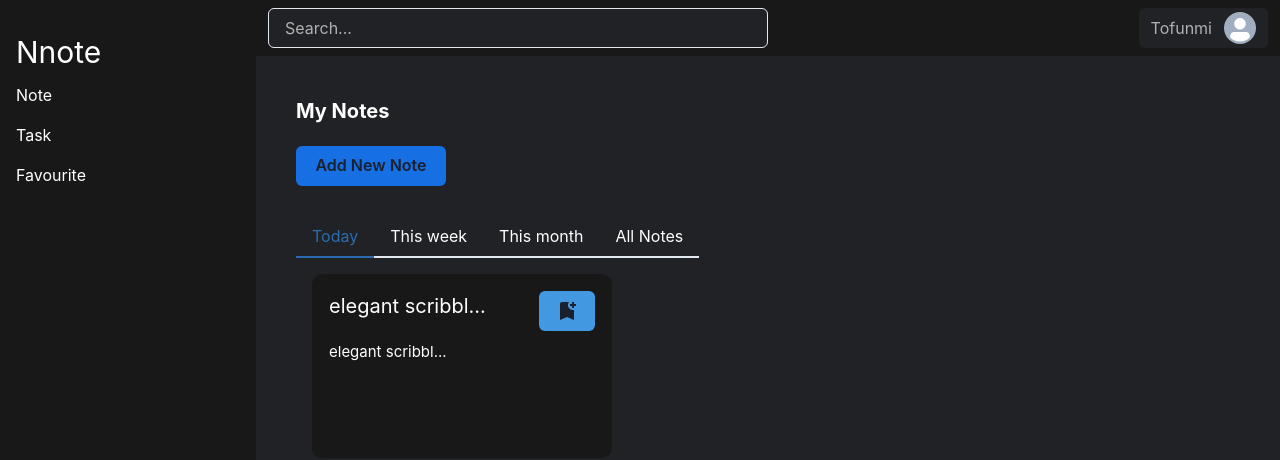
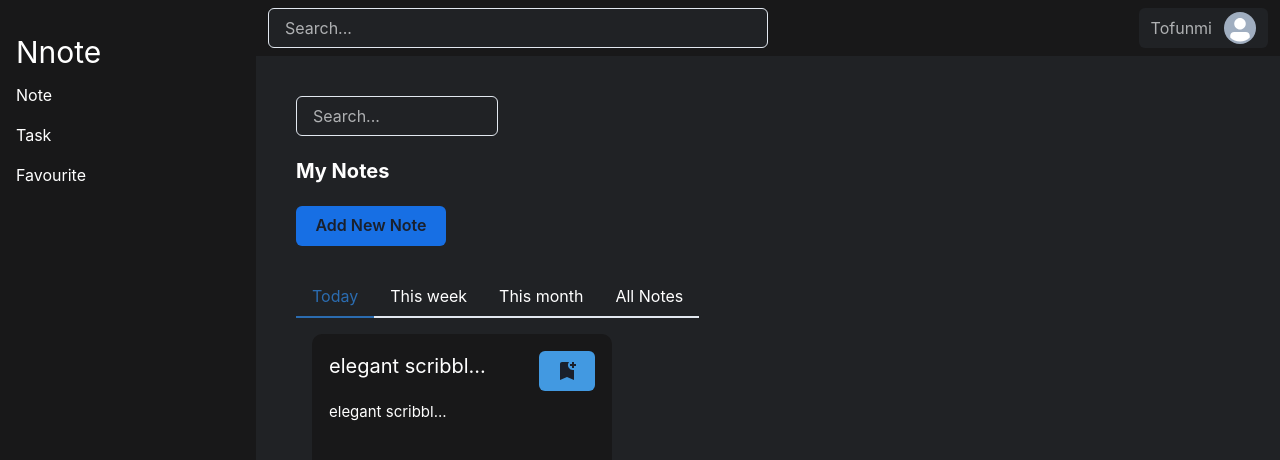
Before and after one commit to devtofunmi/Nnote, a React (Vite) app: page /dashboard/main in a window 1280 px wide. Shown: the top 460 px of the page. Built offline with nearby package versions, Linux system fonts and the light colour scheme.

Commit message:
add the input

```diff
--- a/src/components/Main.jsx
+++ b/src/components/Main.jsx
@@ -4,6 +4,7 @@ import {
   Box,
   Button,
   Flex,
+  Input,
   Tab,
   TabList,
   TabPanel,
@@ -229,6 +230,7 @@ const Main = () => {
   ]);
   const toast = useToast();
   const [isOpen, setIsOpen] = useState(false);
+  const [searchQuery, setSearchQuery] = useState([]);
 
   const handlePopup = () => {
     setIsOpen(!isOpen);
@@ -328,14 +330,25 @@ const Main = () => {
         title={modalContent.title}
         content={modalContent.content}
       />
-      {/* <Button onClick={thisMonth}>Checkkkkk</Button> */}
+
       <AddNote
         isOpen={showAddNewNotePopup}
         closePopup={closePopup}
         addNewNote={addNewNote}
       />
       <Flex direction={"column"} p={"40px"}>
-        <Text fontSize={"20px"} fontWeight={"bold"}>
+        <Input
+          w={["70%", "50%"]}
+          bg={"#202225"}
+          placeholder={"Search..."}
+          _placeholder={{
+            color: "#afb1b3",
+          }}
+          onChange={(e) => {
+            searchBar(e.target.value);
+          }}
+        />
+        <Text fontSize={"20px"} fontWeight={"bold"} mt={"20px"}>
           My Notes
         </Text>
         <Button
```
